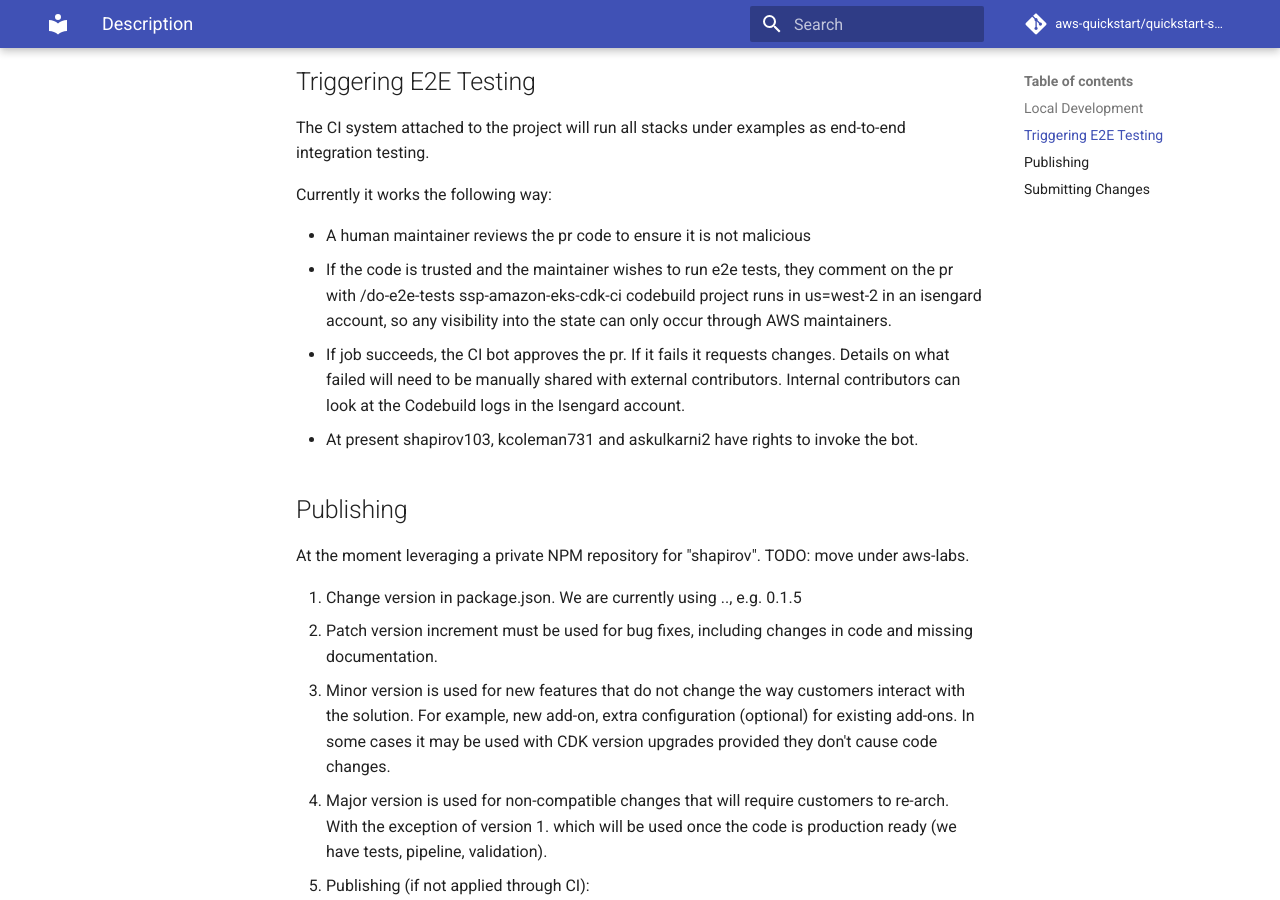
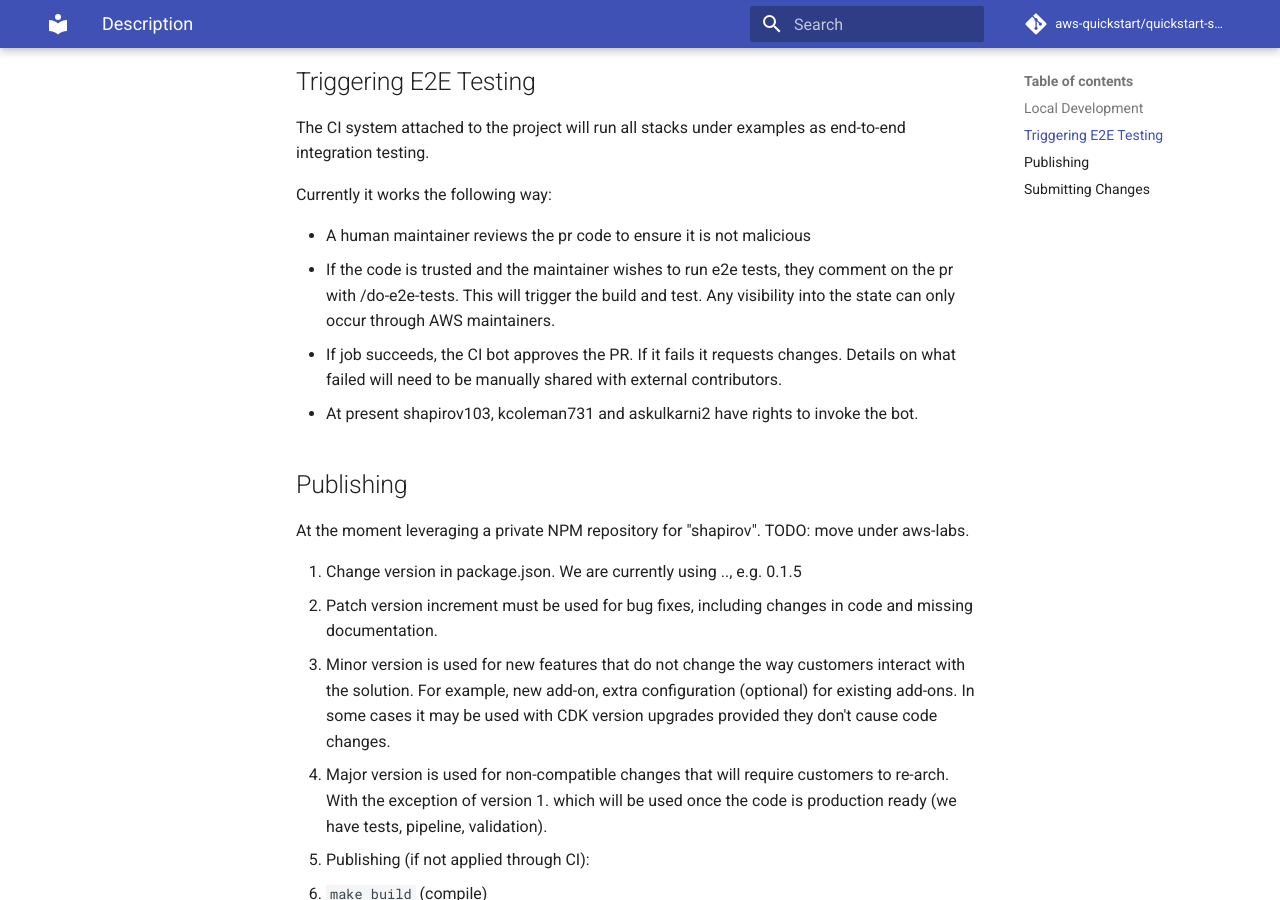
Before and after one commit to aws-quickstart/cdk-eks-blueprints, an MkDocs documentation site: the page built from docs/internal/readme-internal.md, in a window 1280 px wide and 900 px high, scrolled down 567 px. Built offline with MkDocs 1.6.1 and Material for MkDocs 9.7.7, drawn with Linux system fonts in a browser that asks for light colours; comment, search, counter and statistics services are not loaded.

Commit message:
fixed documentation, removing references

```diff
--- a/docs/internal/readme-internal.md
+++ b/docs/internal/readme-internal.md
@@ -25,8 +25,8 @@
 Currently it works the following way:
 
 - A human maintainer reviews the pr code to ensure it is not malicious
-- If the code is trusted and the maintainer wishes to run e2e tests, they comment on the pr with /do-e2e-tests ssp-amazon-eks-cdk-ci codebuild project runs in us=west-2 in an isengard account, so any visibility into the state can only occur through AWS maintainers.
-- If job succeeds, the CI bot approves the pr. If it fails it requests changes. Details on what failed will need to be manually shared with external contributors. Internal contributors can look at the Codebuild logs in the Isengard account.
+- If the code is trusted and the maintainer wishes to run e2e tests, they comment on the pr with /do-e2e-tests. This will trigger the build and test. Any visibility into the state can only occur through AWS maintainers.
+- If job succeeds, the CI bot approves the PR. If it fails it requests changes. Details on what failed will need to be manually shared with external contributors.
 - At present shapirov103, kcoleman731 and askulkarni2 have rights to invoke the bot.
 
 ## Publishing
```
